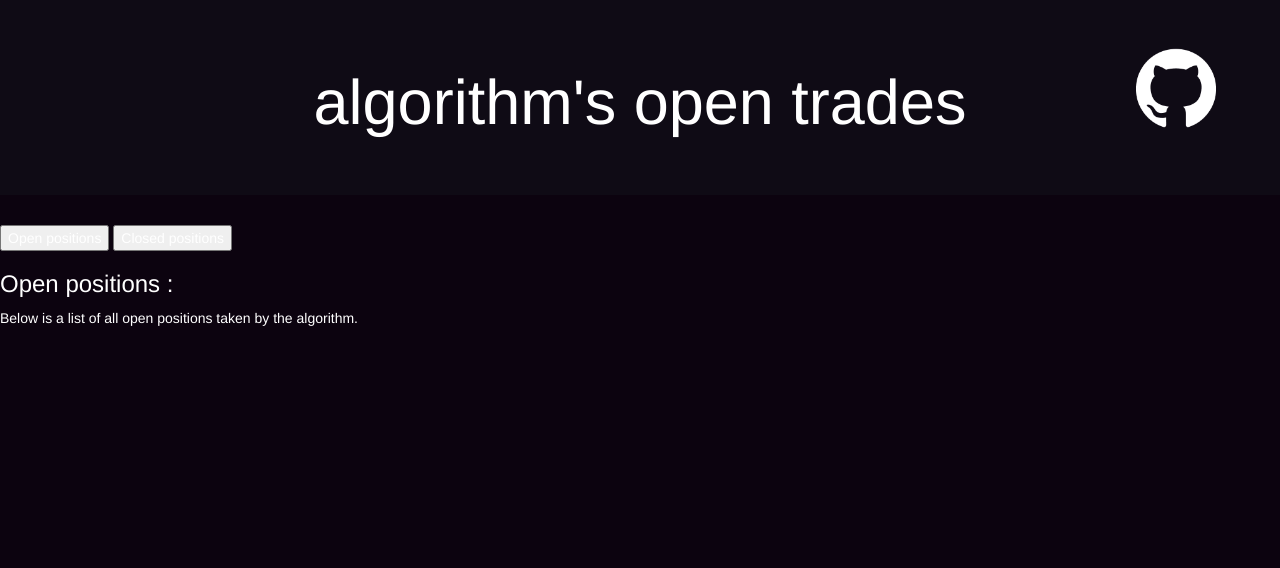
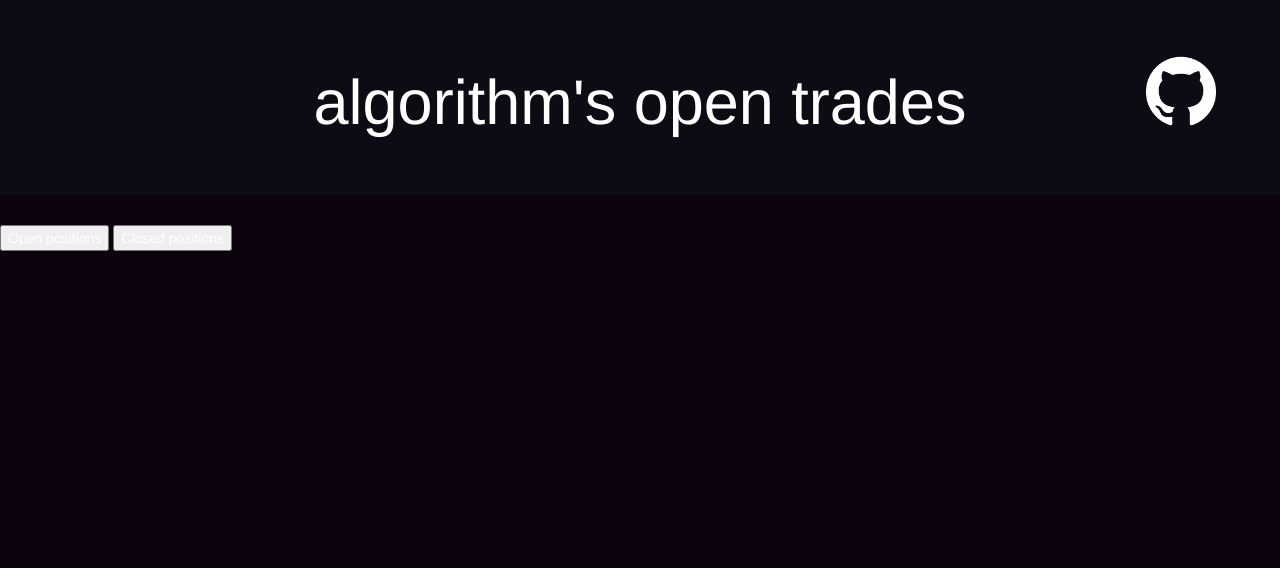
Before and after one commit to tindll/MMS, a PHP site: page /website/index.html in a window 1280 px wide. Shown: the top 568 px of the page. Run offline with PHP 8.4, Linux system fonts and the light colour scheme.

Commit message:
still working on website

```diff
--- a/website/index.html
+++ b/website/index.html
@@ -10,10 +10,9 @@
   <link rel="stylesheet" href="tabStyles.css">
 </head>
 <body style ="background-color:#0c030f">
-
 <div class="jumbotron text-center" style="background-color:#0f0b15">
   <h1 style = "color:white">algorithm's open trades</h1>
-  <a href="https://github.com/tindll/mms"><img style="position: absolute;top: 6%;right: 5%;float: right" src="github.png" alt="back to github" width="80" height="80"></a>
+  <a href="https://github.com/tindll/mms"><img style="position: absolute;top: 7%;right: 5%;float: right" src="github.png" alt="back to github" width="70" height="70"></a>
 </div>
 
 <div class="tab">
@@ -22,21 +21,24 @@
 </div>
 
 <div id="open" class="positionsTab" style="color:white">
-  <h3>Open positions : </h3>
-  <p>Below is a list of all open positions taken by the algorithm.</p>
+
 </div>
 
 <div id="close" class="positionsTab" style="color:white">
-  <h3>Closed positions : </h3>
-  <p>Below is a list of all closed positions that the algorithm has taken recently.</p>
+
 </div>
 
 <script>
   document.getElementById("defaultOpen").click();
-
   function openPosition(event, positionType) {
     var i, positionsTab, tablinks;
     positionsTab = document.getElementsByClassName("positionsTab");
+
+    //if(positionType=='open'){
+    //  document.getElementById('footer').innerHTML = "Above is a list of all open positions taken by the algorithm."
+    //}
+    //else if(positionType =='close'){document.getElementById('footer').innerHTML = "Above is a list of all closed positions that the algorithm has taken recently."
+    //}
     for (i = 0; i < positionsTab.length; i++) {
       positionsTab[i].style.display = "none";
     }
@@ -51,9 +53,8 @@
 
 
 
-
 <footer style ="position: fixed;left: 0;bottom: 0; width: 100%;" class="bg-light text-center text-lg-start">
-<div class="text-center p-3" style="background-color: rgba(0, 0, 0, 0.2);">
+<div class="text-center p-3" id="footer" style="background-color: rgba(0, 0, 0, 0.2);">
 this page is just placeholder for now, everything is subject to change to make it look a lot nicer
 </div>
 </footer>
```
Also changed, not shown: tabStyles.css (+23 -0 lines).
